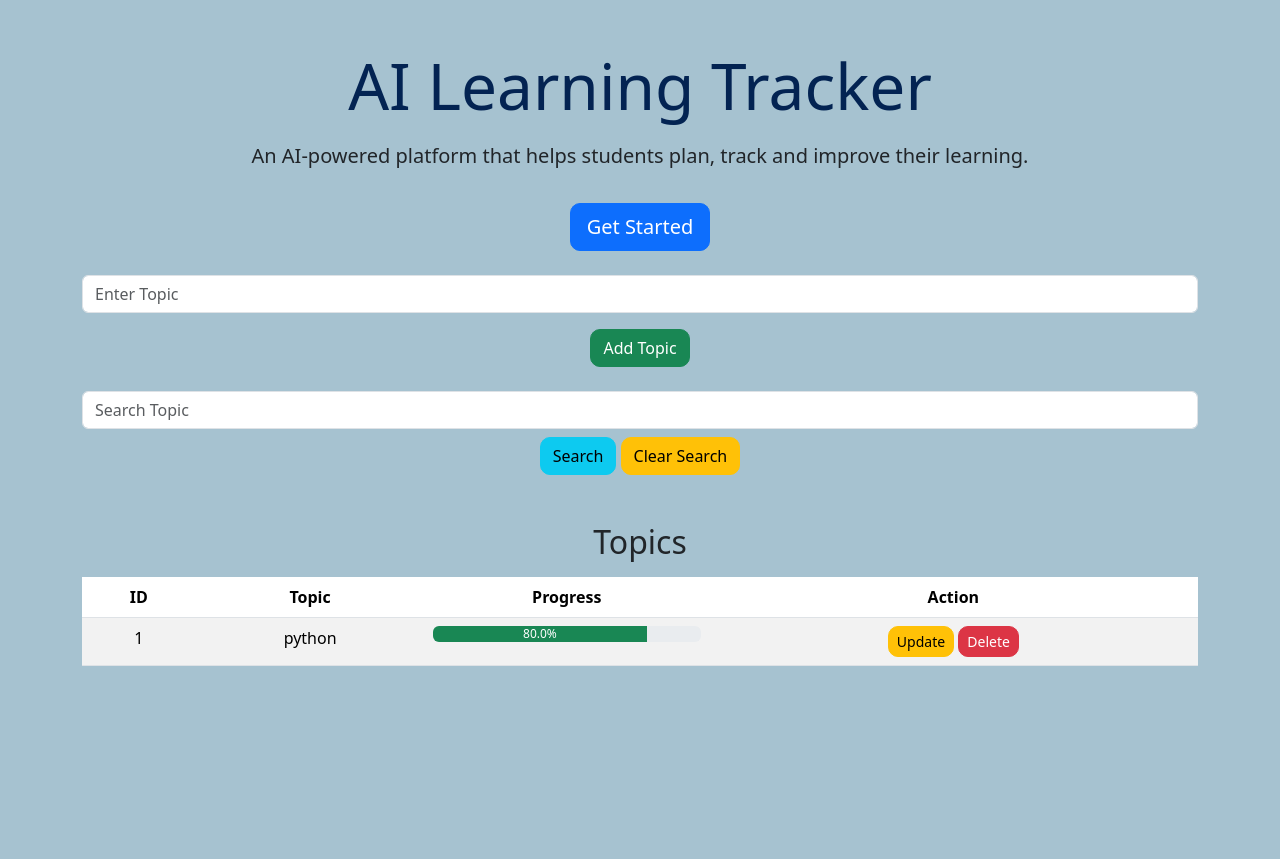
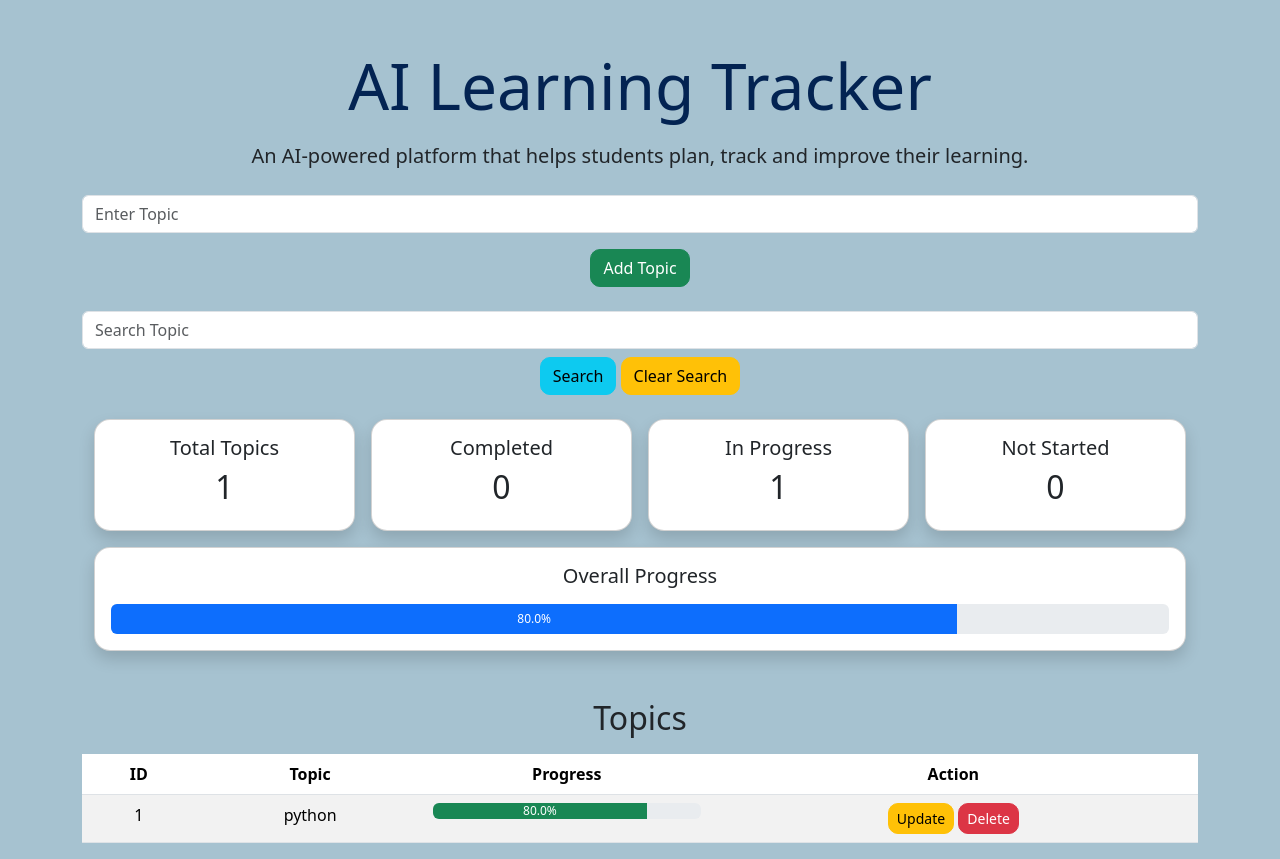
Before and after one commit to Kartikrana001/AI_Learning_Tracker, a Flask app: page / in a window 1280 px wide. Shown: the part 56-915 px from the top of the page. Before the commit the page ends 722 px from the top, so only its background shows below. Run offline with Flask 3, Linux system fonts and the light colour scheme; the visitor is signed in with stand-in values (Sample User, id 1); data comes from the database, SQL or seed files in the repository; both versions use the stored data as it was after the commit.

Commit message:
added dashbord statistics and progress tracking

```diff
--- a/app.py
+++ b/app.py
@@ -44,14 +44,13 @@ def load_user(user_id):
 @login_required
 def home():
     search = request.args.get("search")
-
+    stats = database.get_statistics(current_user.id)
     if search:
         tp = database.search_topic(search,current_user.id)
 
         if not tp:
             flash("Topic not found!", "danger")
             tp = database.view_topics(current_user.id)
-
     else:
         tp = database.view_topics(current_user.id)
     if request.method == "POST":
@@ -68,7 +67,7 @@ def home():
             flash("Topic added successfully!", "success")
 
         return redirect(url_for("home"))
-    return render_template("home.html", topics=tp)
+    return render_template("home.html", topics=tp , stats=stats)
 
 
 @app.route("/delete/<int:id>")
--- a/database.py
+++ b/database.py
@@ -89,3 +89,20 @@ def topic_exists(topic,user_id):
         cursor.execute("SELECT * FROM topics WHERE topic = ? AND user_id = ?",(topic,user_id))
         result = cursor.fetchone()
         return result != None
+
+def get_statistics(user_id):
+    with sqlite3.connect("learning.db") as conn:
+        cursor = conn.cursor()
+        cursor.execute("SELECT COUNT(*) FROM topics WHERE user_id=?",(user_id,))
+        total = cursor.fetchone()[0]
+        cursor.execute("SELECT COUNT(*) FROM topics WHERE progress=100 AND user_id=?",(user_id,))
+        completed = cursor.fetchone()[0]
+        cursor.execute("SELECT COUNT(*) FROM topics WHERE progress>0 AND progress<100 AND user_id=?",(user_id,))
+        in_progress = cursor.fetchone()[0]
+        cursor.execute("SELECT COUNT(*) FROM topics WHERE progress=0 AND user_id=?",(user_id,))
+        not_started = cursor.fetchone()[0]
+        cursor.execute("SELECT AVG(progress) FROM topics WHERE user_id=?",(user_id,))
+        overall_progress = cursor.fetchone()[0]
+        if overall_progress is None:
+            overall_progress = 0
+        return {"total": total,"completed": completed,"in_progress": in_progress,"not_started": not_started,"overall_progress": round(overall_progress, 2)}
--- a/templates/home.html
+++ b/templates/home.html
@@ -9,10 +9,6 @@
     <p class="lead mt-3">
         An AI-powered platform that helps students plan, track and improve their learning.
     </p>
-
-    <a href="/login" class="btn btn-primary btn-lg mt-3">
-        Get Started
-    </a>
     <form method="POST" class="mt-4">
         <input type="text"
             name="topic"
@@ -34,6 +30,64 @@
         <a href="/" class="btn btn-warning mt-2">Clear Search</a>
 
     </form>
+
+<div class="container mt-4">
+    <div class="row g-3">
+        <div class="col-md-3">
+            <div class="card shadow rounded-4 text-center">
+                <div class="card-body">
+                    <h5>Total Topics</h5>
+                    <h2>{{ stats.total }}</h2>
+                </div>
+            </div>
+        </div>
+        <div class="col-md-3">
+            <div class="card shadow rounded-4 text-center">
+                <div class="card-body">
+                    <h5>Completed</h5>
+                    <h2>{{ stats.completed }}</h2>
+                </div>
+            </div>
+        </div>
+        <div class="col-md-3">
+            <div class="card shadow rounded-4 text-center">
+                <div class="card-body">
+                    <h5>In Progress</h5>
+                    <h2>{{ stats.in_progress }}</h2>
+                </div>
+            </div>
+        </div>
+        <div class="col-md-3">
+            <div class="card shadow rounded-4 text-center">
+                <div class="card-body">
+                    <h5>Not Started</h5>
+                    <h2>{{ stats.not_started }}</h2>
+                </div>
+            </div>
+        </div>
+    </div>
+    <div class="row mt-3">
+        <div class="col-md-12">
+            <div class="card shadow rounded-4">
+                <div class="card-body text-center">
+                    <h5>Overall Progress</h5>
+                    <div class="progress mt-3" style="height:30px;">
+                        <div
+                            class="progress-bar"
+                            role="progressbar"
+                            style="width: {{ stats.overall_progress }}%;"
+                            aria-valuenow="{{ stats.overall_progress }}"
+                            aria-valuemin="0"
+                            aria-valuemax="100">
+                            {{ stats.overall_progress }}%
+                        </div>
+                    </div>
+                </div>
+            </div>
+        </div>
+    </div>
+</div>
+
     <h2 class="mt-5">Topics</h2>
 
     <table class="table table-striped mt-3">
```
Also changed, not shown: learning.db.
